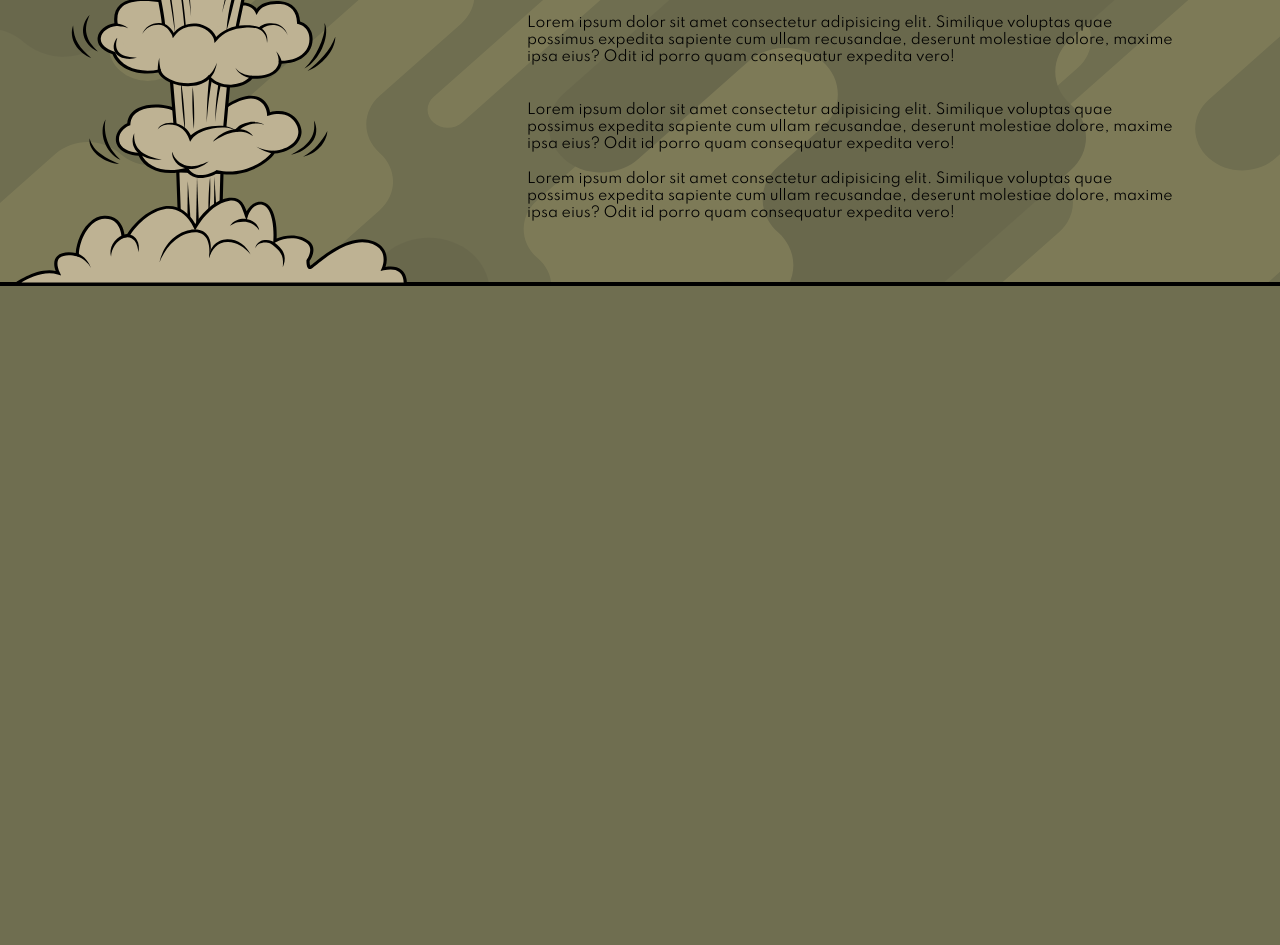
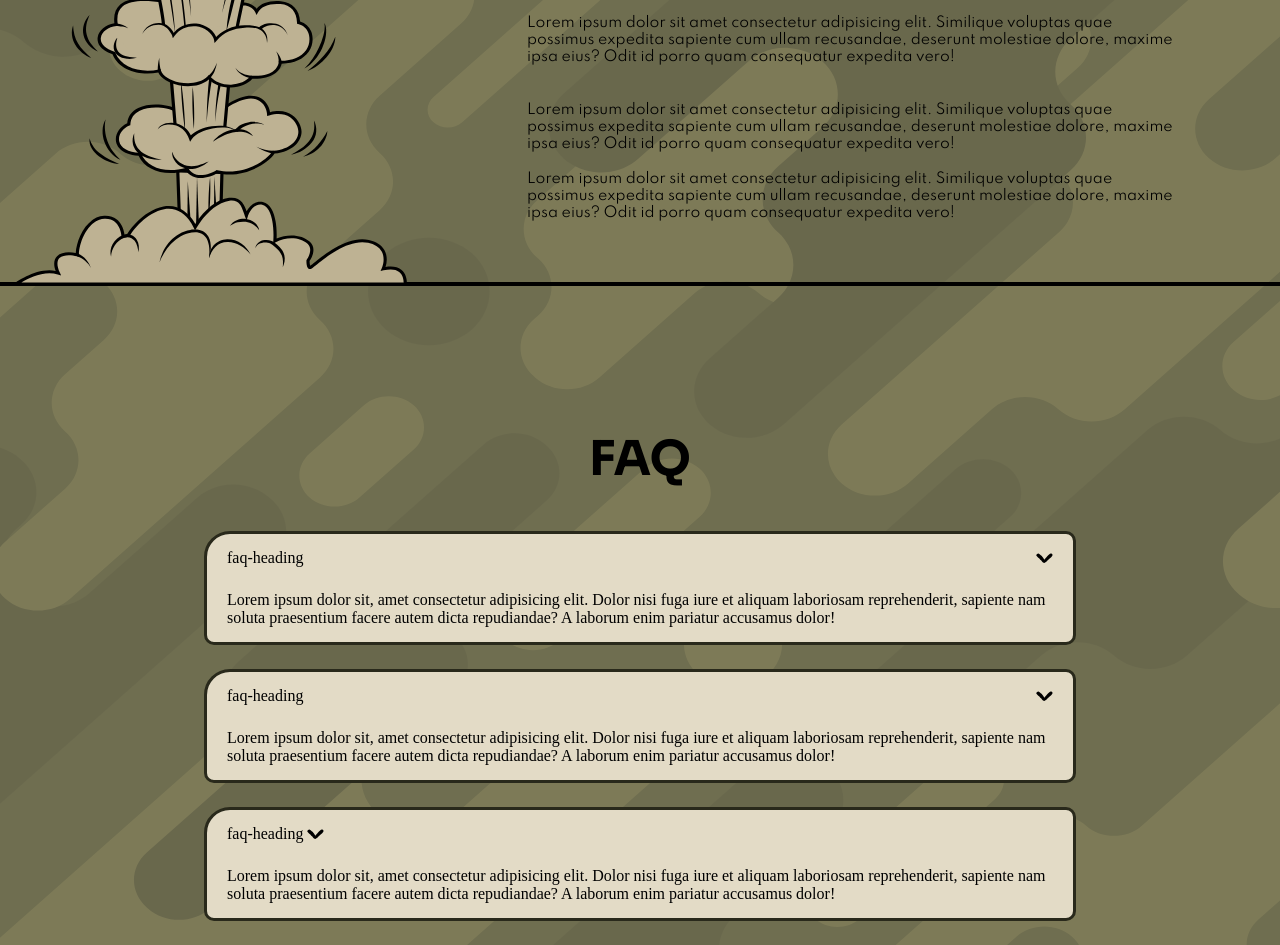
Before and after one commit to minhaj57sorder/wangs_page, a plain HTML site: page index.html in a window 1280 px wide. Shown: the part 2828-3773 px from the top of the page. Before the commit the page ends 3118 px from the top, so only its background shows below. Drawn offline with Linux system fonts and the light colour scheme.

Commit message:
second commit

```diff
--- a/css/style.css
+++ b/css/style.css
@@ -10,6 +10,10 @@
 @font-face {
     font-family: spartan400;
     src: url("../assets/font/Spartan\ Regular\ 400.ttf");
+}
+@font-face {
+    font-family: sora;
+    src: url("../assets/font/Sora-VariableFont_wght.ttf");
 }
 @font-face {
     font-family: Gabriel_Weiss;
@@ -29,6 +33,9 @@ body{
     justify-content: center;
 }
 .container-content{
+    max-width: 1400px;
+}
+.max-content{
     max-width: 1400px;
 }
 
@@ -118,3 +125,34 @@ body{
     font-family: spartan400;
 }
 /* inception end */
+
+.faq-section{
+    width: 872px;
+    margin-top: 142px;
+}
+.faq-section h3{
+    text-align: center;
+    font-family: sora;
+    font-style: normal;
+    font-weight: 700;
+    font-size: 48px;
+    margin-bottom: 42px;
+}
+.faq-section .faq-cotent{
+    padding: 15px 20px;
+    background: #E3DBC6;
+    border: 3px solid #29291B;
+    box-sizing: border-box;
+    border-radius: 26px 10px 10px 10px;
+    margin-bottom: 24px;
+}
+.faq-section .faq-cotent .faq-heading{
+    position: relative;
+}
+.faq-section .faq-cotent .faq-heading .chevron{
+    position: absolute;
+    right:0;
+}
+.faq-section .faq-cotent .faq-text{
+    margin-top: 24px;
+}
--- a/index.html
+++ b/index.html
@@ -12,7 +12,7 @@
 <body>
     <div class="main-container">
         <div class="center-container">
-            <div class="container-content">
+            <div class="max-content">
 
                 <section class="header">
                     <div class="logo">
@@ -50,7 +50,7 @@
             </div>
         </div>
         <div class="center-container inception-container">
-            <div class="container-content">
+            <div class="max-content">
                 <section class="inception">
                     <div class="top-image">
                         <img src="./assets/images/bang.svg" alt="">
@@ -79,6 +79,49 @@
                 </section>
             </div>
         </div>
+        <div class="center-container faq-container">
+            <div class="max-content">
+                <section class="faq-section">
+                    <h3>FAQ</h3>
+                    <div class="faq-cotent">
+                        <div class="faq-item">
+                            <div class="faq-heading">
+                                faq-heading <span class="chevron"><img src="./assets/images/chevron.svg" alt=""></span>
+                            </div>
+                            <div class="faq-text">
+                                <p>Lorem ipsum dolor sit, amet consectetur adipisicing elit. Dolor nisi fuga iure et
+                                    aliquam laboriosam reprehenderit, sapiente nam soluta praesentium facere autem dicta
+                                    repudiandae? A laborum enim pariatur accusamus dolor!</p>
+                            </div>
+                        </div>
+                    </div>
+                    <div class="faq-cotent">
+                        <div class="faq-item">
+                            <div class="faq-heading">
+                                faq-heading <span class="chevron"><img src="./assets/images/chevron.svg" alt=""></span>
+                            </div>
+                            <div class="faq-text">
+                                <p>Lorem ipsum dolor sit, amet consectetur adipisicing elit. Dolor nisi fuga iure et
+                                    aliquam laboriosam reprehenderit, sapiente nam soluta praesentium facere autem dicta
+                                    repudiandae? A laborum enim pariatur accusamus dolor!</p>
+                            </div>
+                        </div>
+                    </div>
+                    <div class="faq-cotent">
+                        <div class="faq-item">
+                            <div class="faq-heading">
+                                faq-heading <span><img src="./assets/images/chevron.svg" alt=""></span>
+                            </div>
+                            <div class="faq-text">
+                                <p>Lorem ipsum dolor sit, amet consectetur adipisicing elit. Dolor nisi fuga iure et
+                                    aliquam laboriosam reprehenderit, sapiente nam soluta praesentium facere autem dicta
+                                    repudiandae? A laborum enim pariatur accusamus dolor!</p>
+                            </div>
+                        </div>
+                    </div>
+                </section>
+            </div>
+        </div>
 
     </div>
     <script src="./js/gsap.min.js"></script>
```
